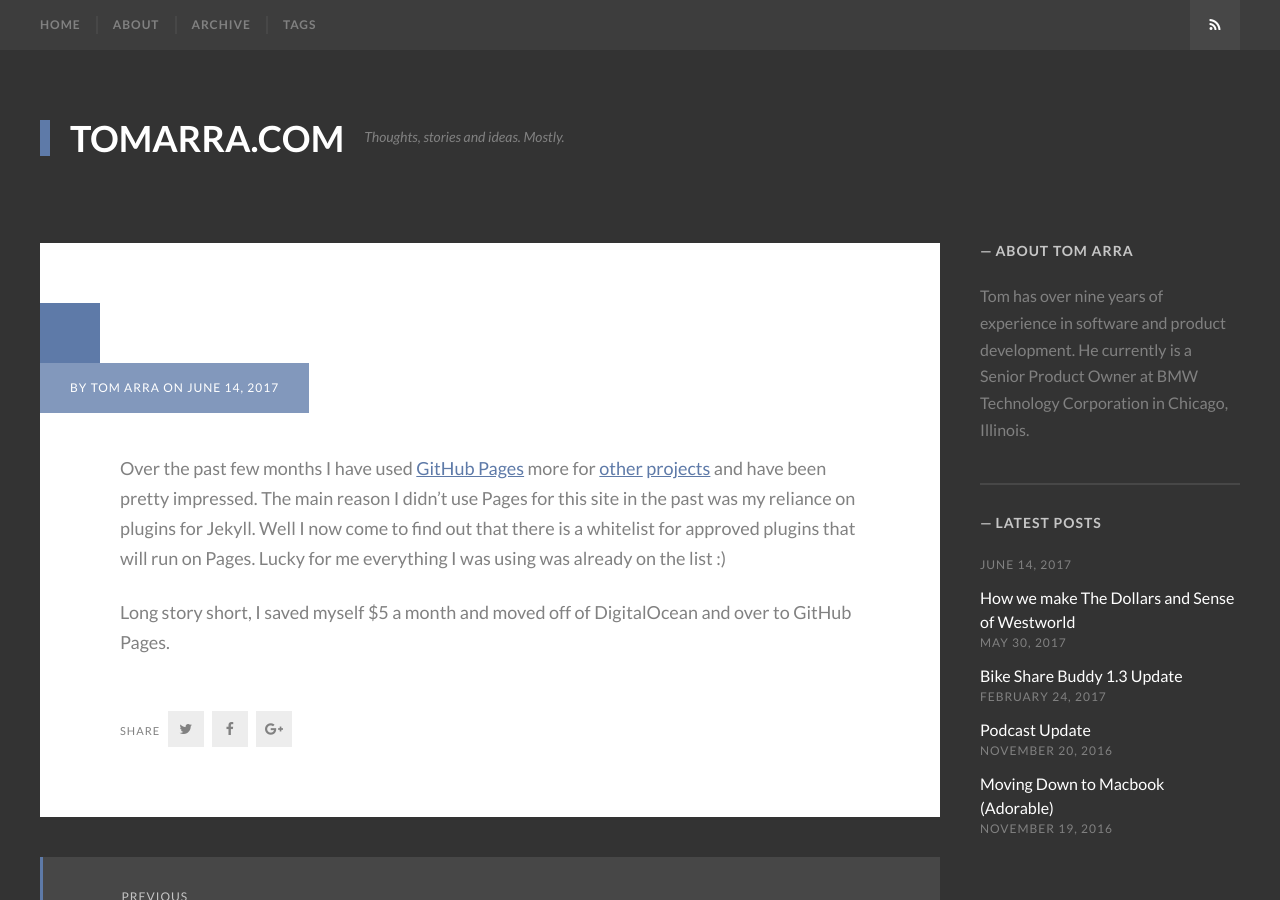
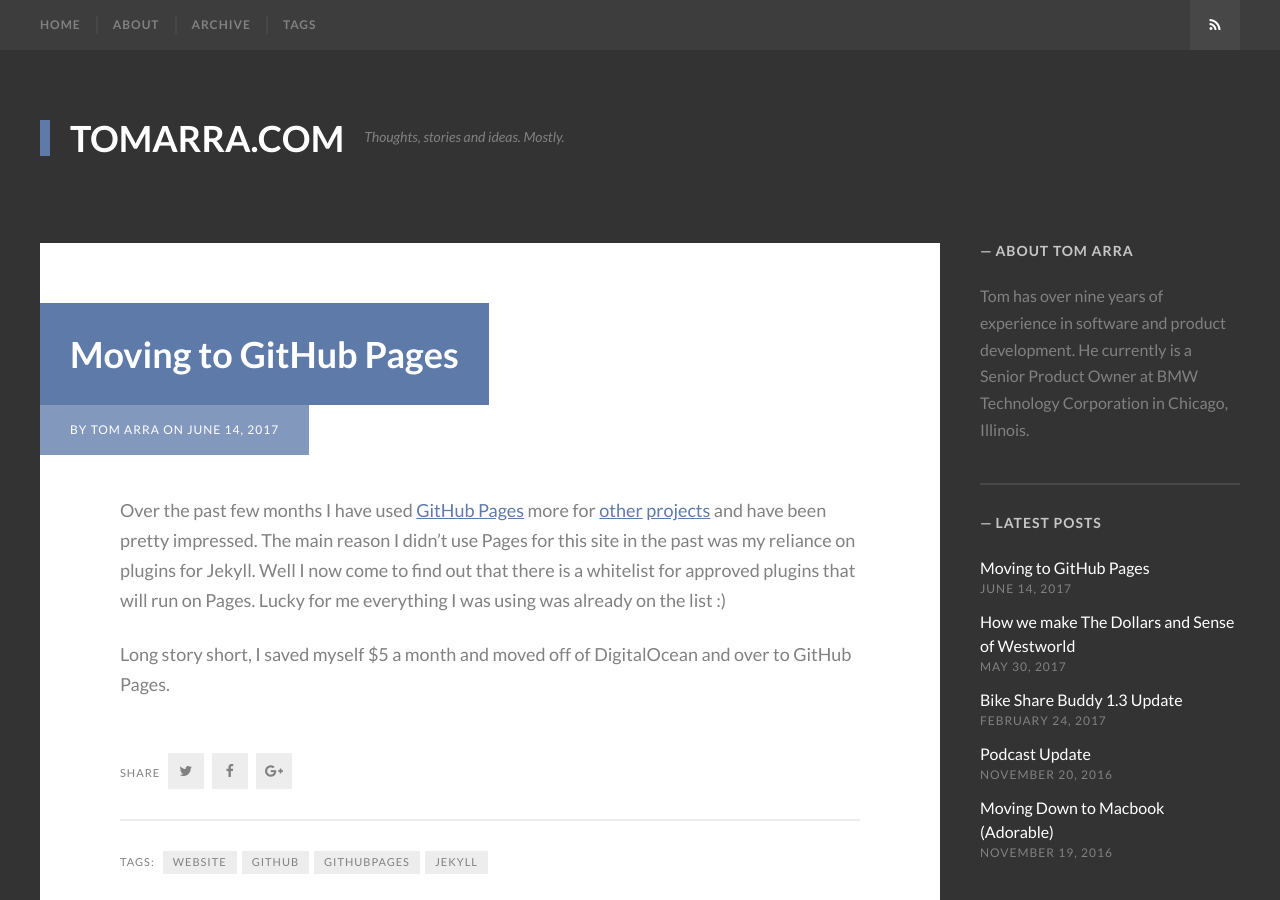
Before and after one commit to tomarra/tomarra.github.io, a Jekyll site: the page built from _posts/2017-06-14-moving-to-githubpages.markdown, in a window 1280 px wide and 900 px high. Built offline with Jekyll 4.4.1, drawn with Linux system fonts in a browser that asks for light colours; some web fonts are replaced; our own code applies the rules of GitHub Pages for plain Markdown files.

Commit message:
Create 2017-06-14-moving-to-githubpages.markdown

```diff
--- a/_posts/2017-06-14-moving-to-githubpages.markdown
+++ b/_posts/2017-06-14-moving-to-githubpages.markdown
@@ -1,9 +1,10 @@
 ---
 layout: post
-title: "Moving to GitHub Pages”
+title: "Moving to GitHub Pages"
 date: 2017-06-14
 tags: website github githubpages jekyll
 ---
+
 Over the past few months I have used [GitHub Pages](http://pages.github.com) more for [other](http://dollarsandsenseofwestworld.com) [projects](http://cloudgatesutdios.com) and have been pretty impressed. The main reason I didn’t use Pages for this site in the past was my reliance on plugins for Jekyll. Well I now come to find out that there is a whitelist for approved plugins that will run on Pages. Lucky for me everything I was using was already on the list :)
 
 Long story short, I saved myself $5 a month and moved off of DigitalOcean and over to GitHub Pages.
```
